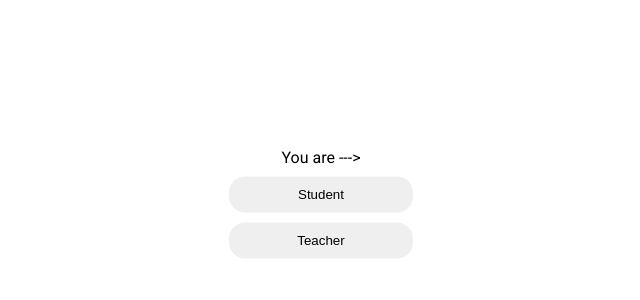
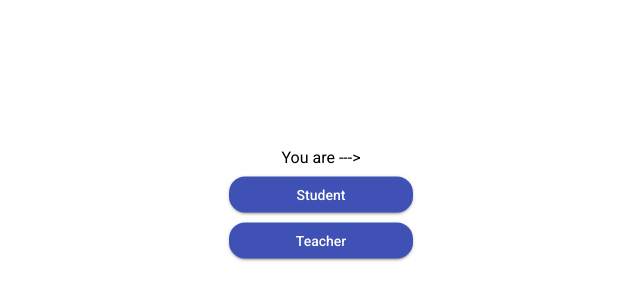
Before and after one commit to Mrczarny/zseTimetableFront, an Angular app: page /dashboard in a window 1280 px wide. Shown: the part 192-492 px from the top of the page, without its empty margins (319-959 px from the left). Built offline with nearby package versions, Linux system fonts and the light colour scheme.

Commit message:
theming fixed

```diff
--- a/angular.json
+++ b/angular.json
@@ -23,6 +23,7 @@
               "src/assets"
             ],
             "styles": [
+              "src/custom-theme.scss",
               "src/styles.css"
             ],
             "scripts": []
@@ -90,6 +91,7 @@
               "src/assets"
             ],
             "styles": [
+              "src/custom-theme.scss",
               "src/styles.css"
             ],
             "scripts": []
@@ -97,5 +99,8 @@
         }
       }
     }
+  },
+  "cli": {
+    "analytics": false
   }
 }
--- a/src/custom-theme.scss
+++ b/src/custom-theme.scss
@@ -12,7 +12,7 @@
 // Define the palettes for your theme using the Material Design palettes available in palette.scss
 // (imported above). For each palette, you can optionally specify a default, lighter, and darker
 // hue. Available color palettes: https://material.io/design/color/
-$zseTimetableFront-primary: mat.define-palette(mat.$indigo-palette);
+$zseTimetableFront-primary: mat.define-palette(mat.$indigo-palette,500);
 $zseTimetableFront-accent: mat.define-palette(mat.$pink-palette, A200, A100, A400);
 
 // The warn palette is optional (defaults to red).
```
